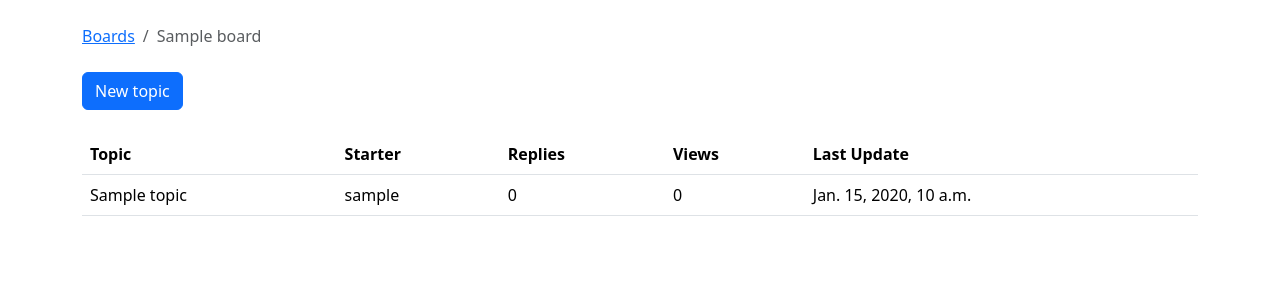
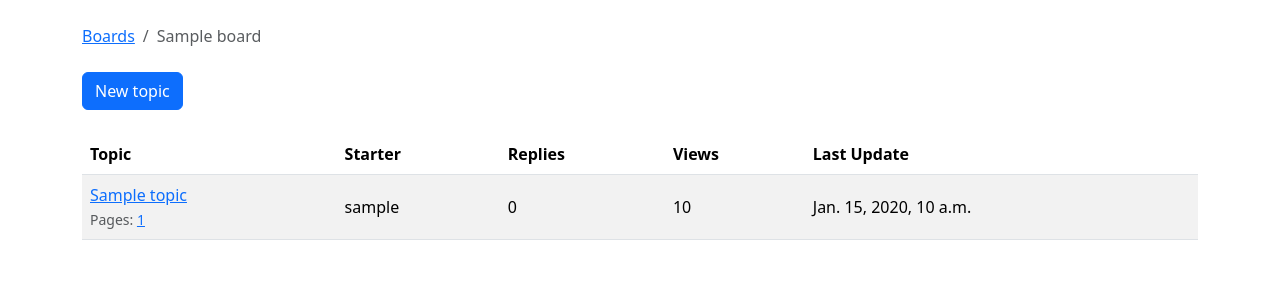
Before and after one commit to themadbit/django-boards, a Django app: page /boards/1/ in a window 1280 px wide. Shown: the part 56-356 px from the top of the page. Run offline with Django 4.2, Linux system fonts and the light colour scheme; tables that the repository leaves empty hold one stand-in row (values such as "Sample post"); some libraries are stand-ins or nearby versions; some web fonts are replaced.

Commit message:
apply the getter methods

```diff
--- a/djangoNix/templates/topics.html
+++ b/djangoNix/templates/topics.html
@@ -1,4 +1,6 @@
 {% extends 'base.html' %}
+
+{% load humanize %}
 
 {% block title %}
   {{ board.name }} - {{ block.super }}
@@ -14,7 +16,7 @@
     <a href="{% url 'new_topic' board.pk %}" class="btn btn-primary">New topic</a>
   </div>
 
-  <table class="table">
+  <table class="table table-striped mb-4">
     <thead class="thead-inverse">
       <tr>
         <th>Topic</th>
@@ -25,15 +27,32 @@
       </tr>
     </thead>
     <tbody>
-      {% for topic in board.topics.all %}
+      {% for topic in topics %}
+        {% url 'topic_posts' board.pk topic.pk as topic_url %}
         <tr>
-          <td>{{ topic.subject }}</td>
-          <td>{{ topic.starter.username }}</td>
-          <td>0</td>
-          <td>0</td>
-          <td>{{ topic.last_updated }}</td>
+          <td>
+            <p class="mb-0">
+              <a href="{{ topic_url }}">{{ topic.subject }}</a>
+            </p>
+            <small class="text-muted">
+              Pages:
+              {% for i in topic.get_page_range %}
+                <a href="{{ topic_url }}?page={{ i }}">{{ i }}</a>
+              {% endfor %}
+              {% if topic.has_many_pages %}
+              ... <a href="{{ topic_url }}?page={{ topic.get_page_count }}">Last Page</a>
+              {% endif %}
+            </small>
+          </td>
+          <td class="align-middle">{{ topic.starter.username }}</td>
+          <td class="align-middle">{{ topic.replies }}</td>
+          <td class="align-middle">{{ topic.views }}</td>
+          <td class="align-middle">{{ topic.last_updated|naturaltime }}</td>
         </tr>
       {% endfor %}
     </tbody>
   </table>
+
+  {% include 'includes/pagination.html' %}
+
 {% endblock %}
```
Also changed, not shown: djangoNix/templates/home.html (+21 -3 lines).
